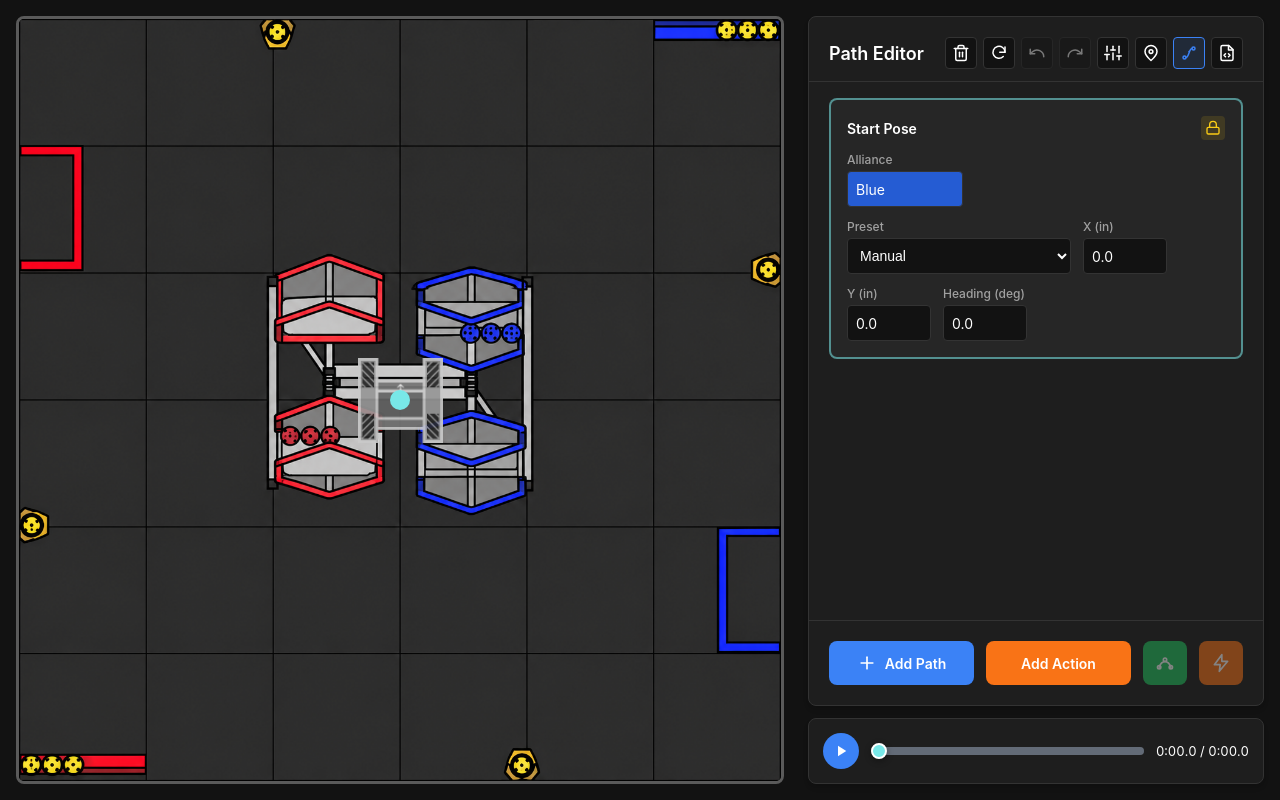
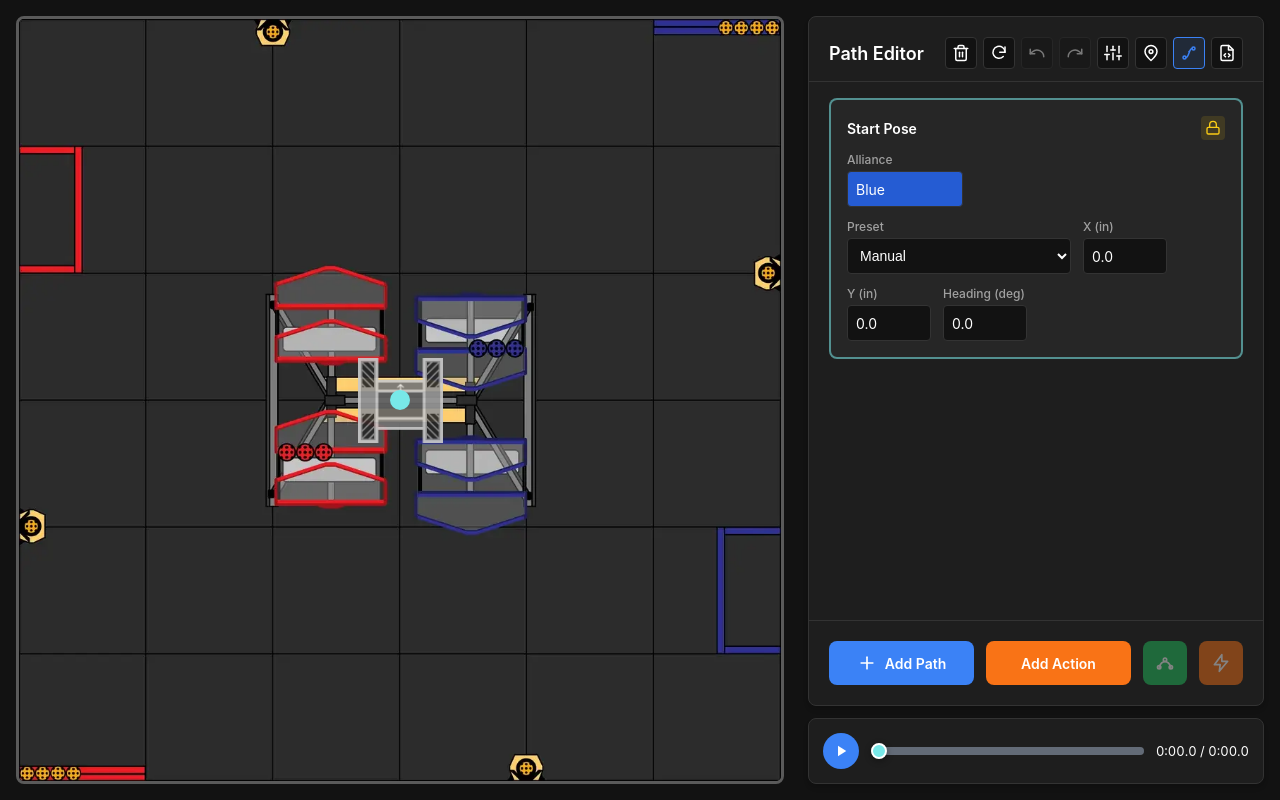
Before and after one commit to gentoo-37006/visualizer, a Next.js app: page / in a window 1280 px wide. Built offline with nearby package versions, Linux system fonts and the light colour scheme.

Commit message:
feat: update field image

```diff
--- a/public/sw.js
+++ b/public/sw.js
@@ -1,4 +1,4 @@
-const CACHE_NAME = "auton-visualizer-v7";
+const CACHE_NAME = "auton-visualizer-v8";
 const APP_SHELL_URLS = [
   "/favicon.ico",
   "/robot.png",
@@ -7,6 +7,7 @@ const APP_SHELL_URLS = [
   "/icons/icon-512.png",
   "/icons/icon-maskable-512.png",
   "/icons/apple-touch-icon.png",
+  "/fields/biobuzz.webp",
   "/fields/decode.webp",
   "/fields/intothedeep.webp",
   "/fields/centerstage.webp",
--- a/src/app/fieldImages.ts
+++ b/src/app/fieldImages.ts
@@ -2,7 +2,7 @@ export const FIELD_IMAGE_STORAGE_KEY = "auton-visualizer:field-image";
 export const CUSTOM_FIELD_IMAGE_STORAGE_KEY = "auton-visualizer:custom-field-image";
 
 export const FIELD_IMAGE_PRESETS = [
-  { id: "biobuzz", name: "Biobuzz", src: "/fields/biobuzz.png" },
+  { id: "biobuzz", name: "Biobuzz", src: "/fields/biobuzz.webp" },
   { id: "decode", name: "Decode", src: "/fields/decode.webp" },
   { id: "intothedeep", name: "Into The Deep", src: "/fields/intothedeep.webp" },
   { id: "centerstage", name: "Centerstage", src: "/fields/centerstage.webp" },
```
Also changed, not shown: public/fields/biobuzz.png (deleted), public/fields/biobuzz.webp (added).
